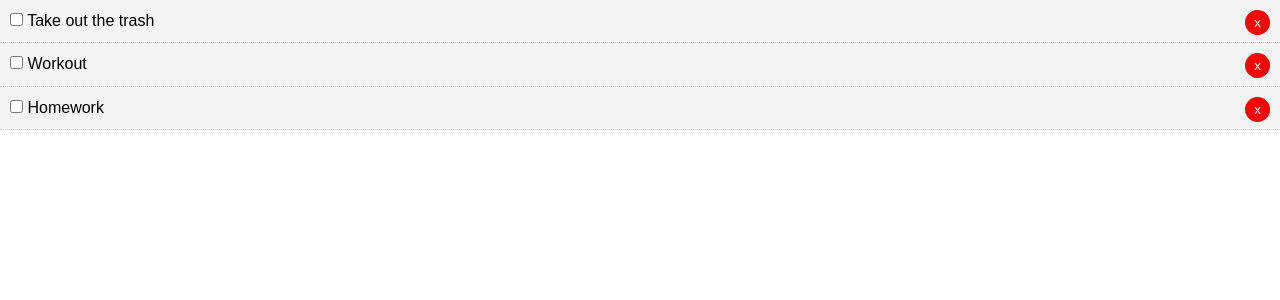
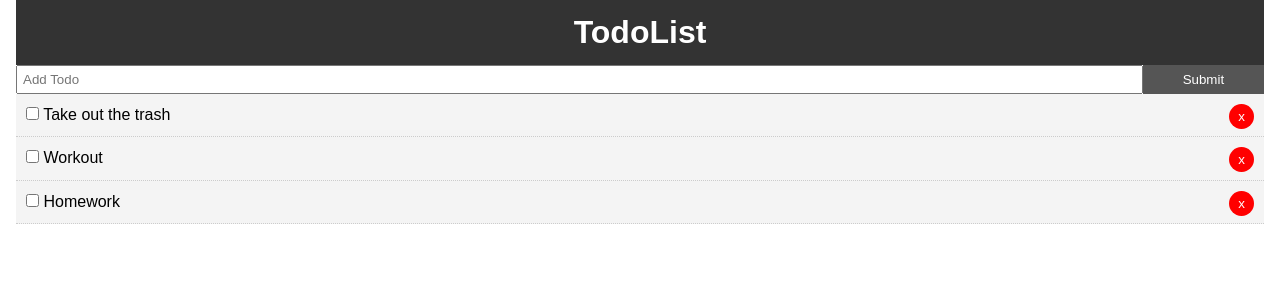
Before and after one commit to osidekyle/React-to-do-list, a React (Create React App) app in the folder react-to-do/: page / in a window 1280 px wide. Shown: the top 300 px of the page. Built offline with nearby package versions, Linux system fonts and the light colour scheme.

Commit message:
made header and addTodo components, working on addTodo method

```diff
--- a/react-to-do/src/App.css
+++ b/react-to-do/src/App.css
@@ -16,3 +16,25 @@
   color:#333;
   text-decoration: none;
 }
+
+
+
+.container{
+  padding: 0 1rem;
+}
+
+
+.btn{
+
+  display: inline-block;
+  border:none;
+  background: #555;
+  color:#fff;
+  padding: 7px 20px;
+  cursor: pointer;
+}
+
+
+.btn:hover{
+  background:#666;
+}
--- a/react-to-do/src/App.js
+++ b/react-to-do/src/App.js
@@ -1,6 +1,8 @@
 import React,{Component} from 'react';
 import './App.css';
 import Todos from "./components/Todos";
+import Header from "./components/layout/Header"
+import AddTodo from "./components/AddTodo"
 
 class App extends Component {
   state=
@@ -45,13 +47,20 @@
 
   }
 
-
+  //Add Todo
+  addTodo = (title) =>{
+    this.setState
+  }
 
 
   render(){
   return (
     <div className="App">
+      <div class="container">
+      <Header/>
+      <AddTodo addTodo={this.addTodo}/>
       <Todos todos={this.state.todos} markComplete={this.markComplete} delTodo={this.delTodo}/>
+    </div>
     </div>
   );
 }
--- /dev/null
+++ b/react-to-do/src/components/AddTodo.js
@@ -0,0 +1,44 @@
+import React, { Component } from 'react';
+
+
+export class AddTodo extends Component {
+    state = {
+        title:"",
+     }
+
+
+     onSubmit=(e)=>{
+         e.preventDefault();
+         this.props.addTodo(this.state.title);
+         this.setState({title:" "});
+     }
+
+
+    onChange=(e)=> this.setState({title: e.target.value});
+
+
+    render() {
+        return (
+            <form onSubmit={this.onSubmit} style={{display:"flex"}}>
+                <input
+                style={{flex:"10", padding:"5px"}}
+                type="text"
+                name="title"
+                placeholder="Add Todo"
+                value={this.state.title}
+                onChange={this.onChange}
+                />
+                <input
+                type="submit"
+                value="Submit"
+                className="btn"
+                style={{flex:"1", padding:"5px"}}
+                />
+            </form>
+
+
+          );
+    }
+}
+
+export default AddTodo;
--- a/react-to-do/src/components/layout/Header.js
+++ b/react-to-do/src/components/layout/Header.js
@@ -1,11 +1,24 @@
 import React, { Component } from 'react';
 
+function Header()
+{
+    return (
+        <header style={headerStyle}>
+            <h1>
+                TodoList
+            </h1>
+        </header>
+    )
 
-class  extends Component {
-    state = {  }
-    render() {
-        return (  );
-    }
 }
 
-export default ;
+const headerStyle=
+{
+    background:"#333",
+    color:"#fff",
+    textAlign:"center",
+    padding:"10px"
+}
+
+
+export default Header;
```
